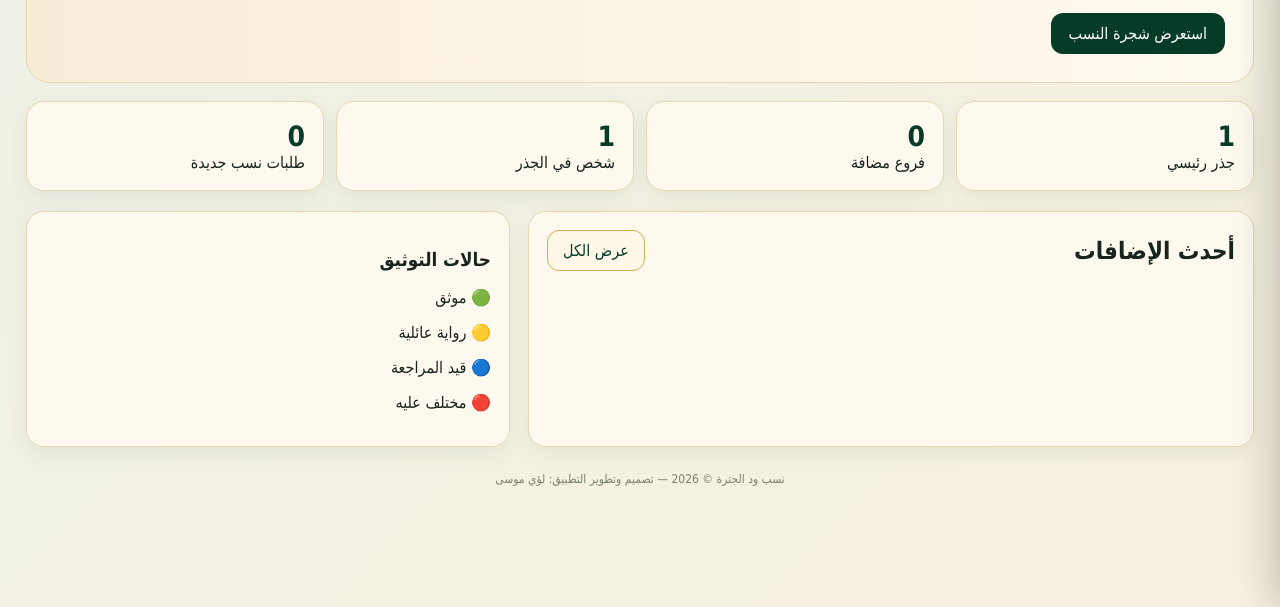
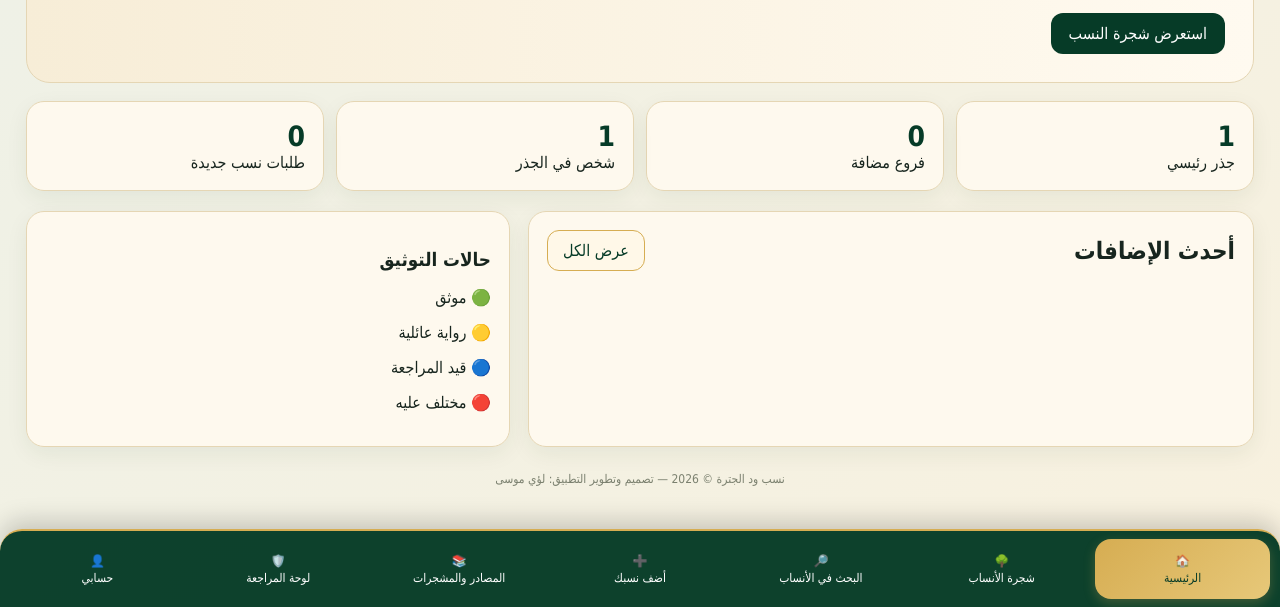
Before and after one commit to loaimusa234-rgb/nasab-wad-aljatra, a website: page index.html in a window 1280 px wide. Shown: the part 193-800 px from the top of the page. Drawn offline with Linux system fonts and the light colour scheme.

Commit message:
Update index.html

```diff
--- a/index.html
+++ b/index.html
@@ -100,7 +100,103 @@ body.menu-open .menu-label{display:none}
 .review-buttons .approve{background:#1f6a40;color:#fff}.review-buttons .request{background:#e8a72d;color:#fff}.review-buttons .reject{background:#b52e2e;color:#fff}
 .review-empty{text-align:center;padding:40px 15px;color:var(--muted)}.review-loading{text-align:center;padding:25px;color:var(--muted)}
 @media(max-width:900px){.review-grid{grid-template-columns:1fr}.review-top{flex-direction:column}}
-</style></style></head>
+</style>
+
+<style>
+/* ===== القائمة الجديدة ===== */
+
+.side{
+  position:fixed;
+  left:0;
+  right:0;
+  bottom:0;
+  top:auto;
+  width:100%;
+  height:78px;
+  z-index:1000;
+  background:rgba(6,59,39,.97);
+  border-top:2px solid var(--gold);
+  border-right:0;
+  border-radius:22px 22px 0 0;
+  padding:8px 10px;
+  transform:translateY(0);
+  box-shadow:0 -8px 25px rgba(0,0,0,.18);
+}
+
+.brand{
+  display:none;
+}
+
+.nav{
+  margin:0;
+  height:100%;
+  display:flex;
+  align-items:center;
+  justify-content:space-around;
+  gap:6px;
+}
+
+.nav button{
+  flex:1;
+  height:60px;
+  border:0;
+  border-radius:16px;
+  background:transparent;
+  color:#fff;
+  display:flex;
+  flex-direction:column;
+  align-items:center;
+  justify-content:center;
+  gap:3px;
+  font-size:12px;
+  cursor:pointer;
+}
+
+.nav button:first-letter{
+  font-size:24px;
+}
+
+.nav button.active{
+  background:linear-gradient(135deg,#d6ad52,#e7c879);
+  color:#063b27;
+  box-shadow:0 4px 12px rgba(214,173,82,.25);
+}
+
+.nav button span{
+  flex:0;
+  font-size:12px;
+}
+
+.menu-toggle,
+.menu-label,
+.menu-overlay{
+  display:none !important;
+}
+
+.main{
+  padding-bottom:105px;
+}
+
+@media(max-width:900px){
+  .side{
+    width:100%;
+    height:76px;
+  }
+
+  .nav button{
+    min-width:0;
+    padding:4px 2px;
+  }
+
+  .nav button span{
+    font-size:11px;
+  }
+
+  .main{
+    padding-bottom:100px;
+  }
+}
+</style></head>
 <body>
 <button class="menu-toggle" type="button" aria-label="فتح القائمة" aria-expanded="false" onclick="toggleMenu()"><span class="open-icon">☰</span><span class="close-icon">×</span></button>
 <div class="menu-label">القائمة الرئيسية</div>
```
